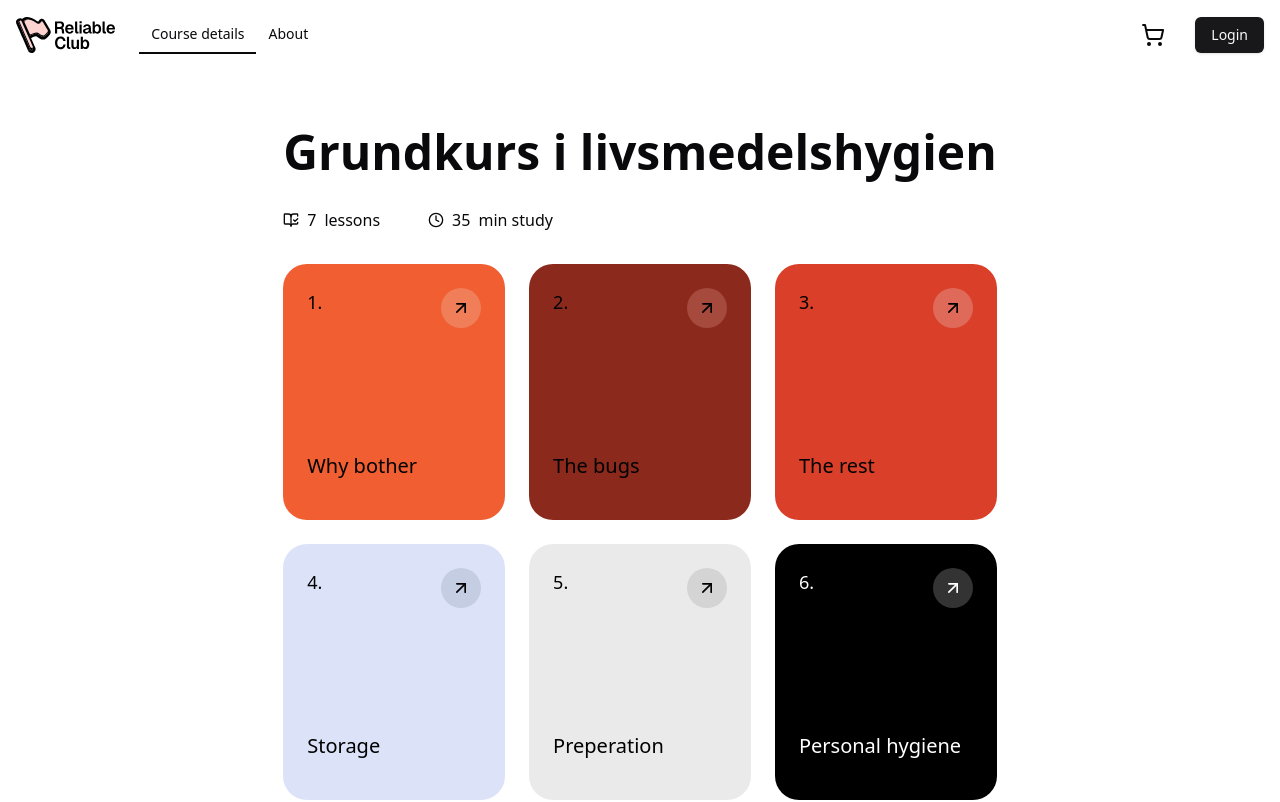
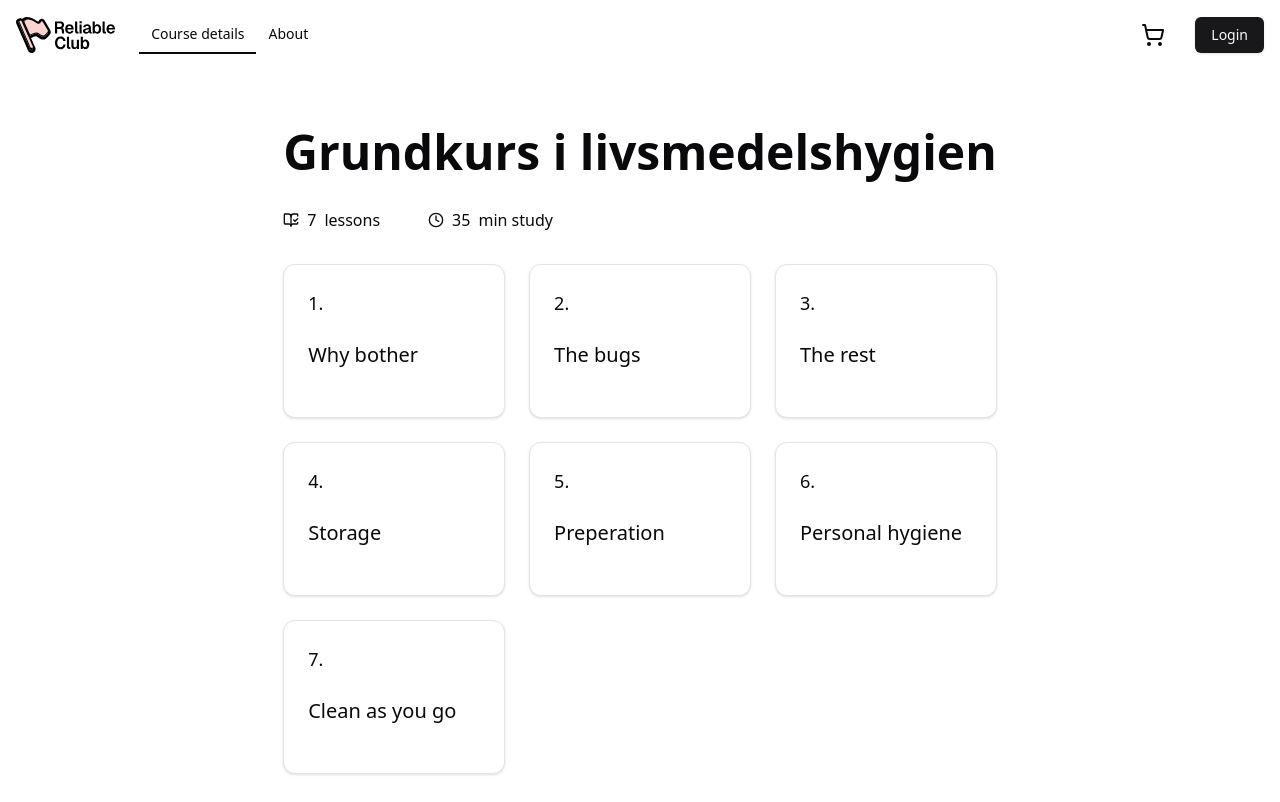
Before and after one commit to evilpaper/reliable, a Next.js app: page /courses/food-hygiene-foundations in a window 1280 px wide. Shown: the top 802 px of the page. Built offline with nearby package versions, Linux system fonts and the light colour scheme.

Commit message:
design(course): switch back to cards to keep it consistent

```diff
--- a/src/features/course/course-screen.tsx
+++ b/src/features/course/course-screen.tsx
@@ -1,4 +1,4 @@
-import { Button } from "@/common/components/ui/button";
+import Link from "next/link";
 import {
   Card,
   CardContent,
@@ -6,8 +6,6 @@ import {
   CardHeader,
 } from "@/common/components/ui/card";
 import { Icons } from "@/common/components/ui/icons";
-import { ArrowUpRight } from "lucide-react";
-import Link from "next/link";
 
 interface Props {
   course: {
@@ -23,43 +21,12 @@ interface Props {
   };
 }
 
-const colors = [
-  {
-    color: "bg-[#F05E31]",
-    iconBg: "bg-[#F07E59]",
-  },
-  {
-    color: "bg-[#8B2A1C]",
-    iconBg: "bg-[#A54A3C]",
-  },
-  {
-    color: "bg-[#D93F29]",
-    iconBg: "bg-[#E06A59]",
-  },
-  {
-    color: "bg-[#DCE3F9]",
-    iconBg: "bg-[#C5CDE3]",
-  },
-  {
-    color: "bg-[#EAEAEA]",
-    iconBg: "bg-[#D4D4D4]",
-  },
-  {
-    color: "bg-black",
-    iconBg: "bg-[#333333]",
-  },
-  {
-    color: "bg-black",
-    iconBg: "bg-[#333333]",
-  },
-];
-
 export async function CourseScreen({ course }: Props) {
   const numberOfLessons = course.lessons.length;
   const studyTime = numberOfLessons * 5;
 
   return (
-    <section className="container max-w-3xl flex-1 p-4 md:p-0 mt-16">
+    <section className="p-4 md:p-0 mt-16">
       <h1 className="text-3xl md:text-4xl lg:text-5xl leading-tight font-bold">
         {course.title}
       </h1>
@@ -76,7 +43,7 @@ export async function CourseScreen({ course }: Props) {
         </div>
       </section>
 
-      <div className="grid grid-cols-1 sm:grid-cols-2 md:grid-cols-3 gap-4 max-w-7xl mx-auto gap-6 mt-8">
+      <div className="grid grid-cols-1 md:grid-cols-2 xl:grid-cols-3 gap-6 mt-8">
         {course.lessons.map(({ id, lessonNumber, lessonTitle, synopsis }) => {
           return (
             <Lesson
@@ -109,46 +76,18 @@ function Lesson({
     <Link
       key={lessonNumber}
       href={`/courses/${courseSlug}/lessons/${lessonNumber.toString()}`}
-      className={`${
-        colors[lessonNumber - 1].color
-      } rounded-3xl p-6 h-64 flex flex-col relative transition-transform duration-200 hover:scale-[1.02] hover:shadow-lg cursor-pointer`}
+      className={`rounded-3xl flex flex-col relative transition-transform duration-200 hover:scale-[1.02] hover:shadow-lg cursor-pointer`}
       aria-label={`Lesson ${id}: ${lessonTitle}`}
     >
-      <div className="flex justify-between items-start">
-        <span
-          className={`text-lg font-medium ${
-            colors[lessonNumber - 1].color === "bg-black"
-              ? "text-white"
-              : "text-black"
-          }`}
-        >
-          {lessonNumber}.
-        </span>
-        <div
-          className={`${
-            colors[lessonNumber - 1].iconBg
-          } w-10 h-10 rounded-full flex items-center justify-center transition-transform duration-200 group-hover:scale-110`}
-        >
-          <ArrowUpRight
-            className={`w-5 h-5 ${
-              colors[lessonNumber - 1].color === "bg-black"
-                ? "text-white"
-                : "text-black"
-            }`}
-          />
-        </div>
-      </div>
-      <div className="mt-auto mb-4">
-        <h3
-          className={`text-xl font-medium ${
-            colors[lessonNumber - 1].color === "bg-black"
-              ? "text-white"
-              : "text-black"
-          }`}
-        >
-          {lessonTitle}
-        </h3>
-      </div>
+      <Card>
+        <CardHeader>
+          <span className={`text-lg font-medium`}>{lessonNumber}.</span>
+        </CardHeader>
+        <CardContent>
+          <h3 className={`text-xl font-medium`}>{lessonTitle}</h3>
+        </CardContent>
+        <CardFooter></CardFooter>
+      </Card>
     </Link>
   );
 }
```
